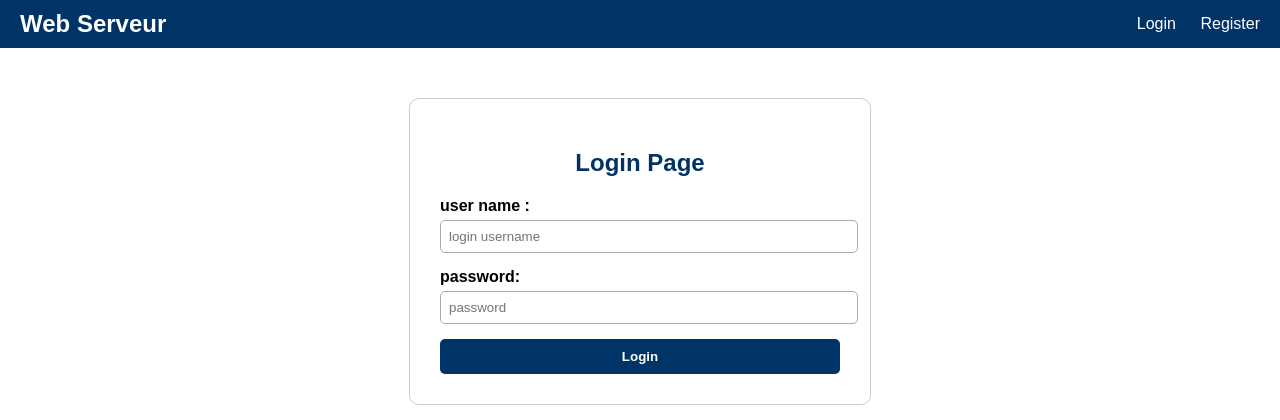
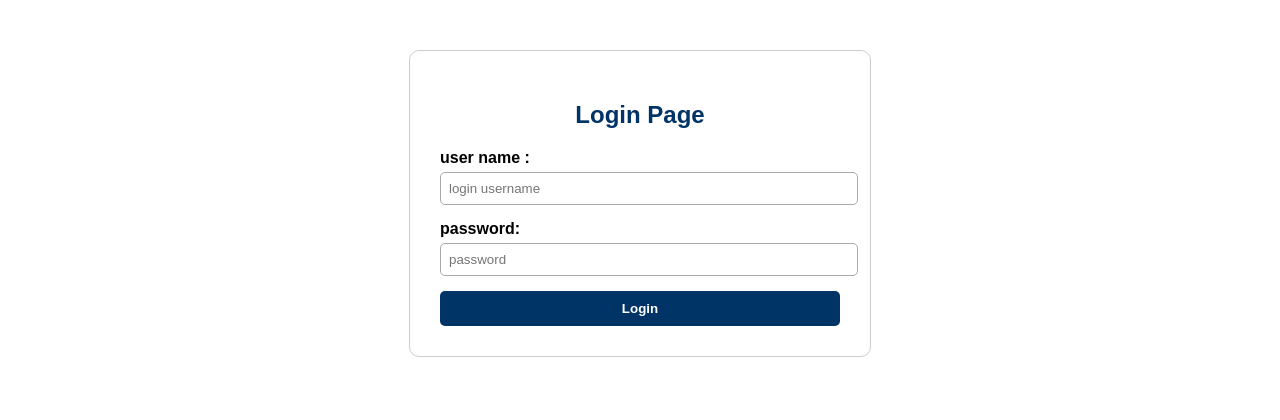
Before and after one commit to Syrinbh/projetServeur, a Django app: template Serveur/projetServeur/tasks/templates/tasks/login.html in a window 1280 px wide. Shown: the top 420 px of the page. Run offline with Django 5.2, Linux system fonts and the light colour scheme; the template is opened without the code that fills it, so the values that code supplies are empty.

Commit message:
modif forms ..

```diff
--- a/Serveur/projetServeur/tasks/templates/tasks/index.html
+++ b/Serveur/projetServeur/tasks/templates/tasks/home.html
@@ -13,8 +13,8 @@
 <nav class="navbar">
     <div class="navbar-left">Web Serveur</div>
     <div class="navbar-right">
-        <a href="login.html">Login</a>
-        <a href="register.html">Register</a>
+        <a href="register/">Register</a>
+        <a href="login/">Login</a>
 
     </div>
 </nav>
--- a/Serveur/projetServeur/tasks/templates/tasks/login.html
+++ b/Serveur/projetServeur/tasks/templates/tasks/login.html
@@ -8,14 +8,7 @@
 </head>
 <body>
 
-    <!-- Navbar -->
-<nav class="navbar">
-    <div class="navbar-left">Web Serveur</div>
-    <div class="navbar-right">
-        <a href="login.html">Login</a>
-        <a href="register.html">Register</a>
-    </div>
-</nav>
+
 
 <!-- partie pour login -->
 <section class="register-part1">
--- a/Serveur/projetServeur/tasks/templates/tasks/styles.css
+++ b/Serveur/projetServeur/tasks/templates/tasks/styles.css
@@ -82,7 +82,7 @@ button:hover {
 
 .welcome-container h1 {
     font-size: 2.5em;
-    color: #003366;
+    color: #661800;
 }
 
 .welcome-container p {
--- a/Serveur/projetServeur/tasks/urls.py
+++ b/Serveur/projetServeur/tasks/urls.py
@@ -2,14 +2,16 @@
 from django.contrib import admin
 from django.urls import path
 from . import views
+from tasks import views
 
 #from . import views
  #il y'a espace apres le point , sinon erreur
 
 
 urlpatterns = [
-    path('register/', views.Register_view, name = 'Register'),
-    path('Login/', views.Login_view, name = 'Login'),
+    path('', views.home, name='home'),
+    path('register/', views.Register_view, name = 'register'),
+    path('login/', views.Login_view, name = 'login'),
     # path('')
 
 
```
Also changed, not shown: Serveur/projetServeur/tasks/templates/tasks/register.html (+1 -8 lines), Serveur/projetServeur/tasks/views.py (+11 -3 lines), Serveur/projetServeur/db.sqlite3.
